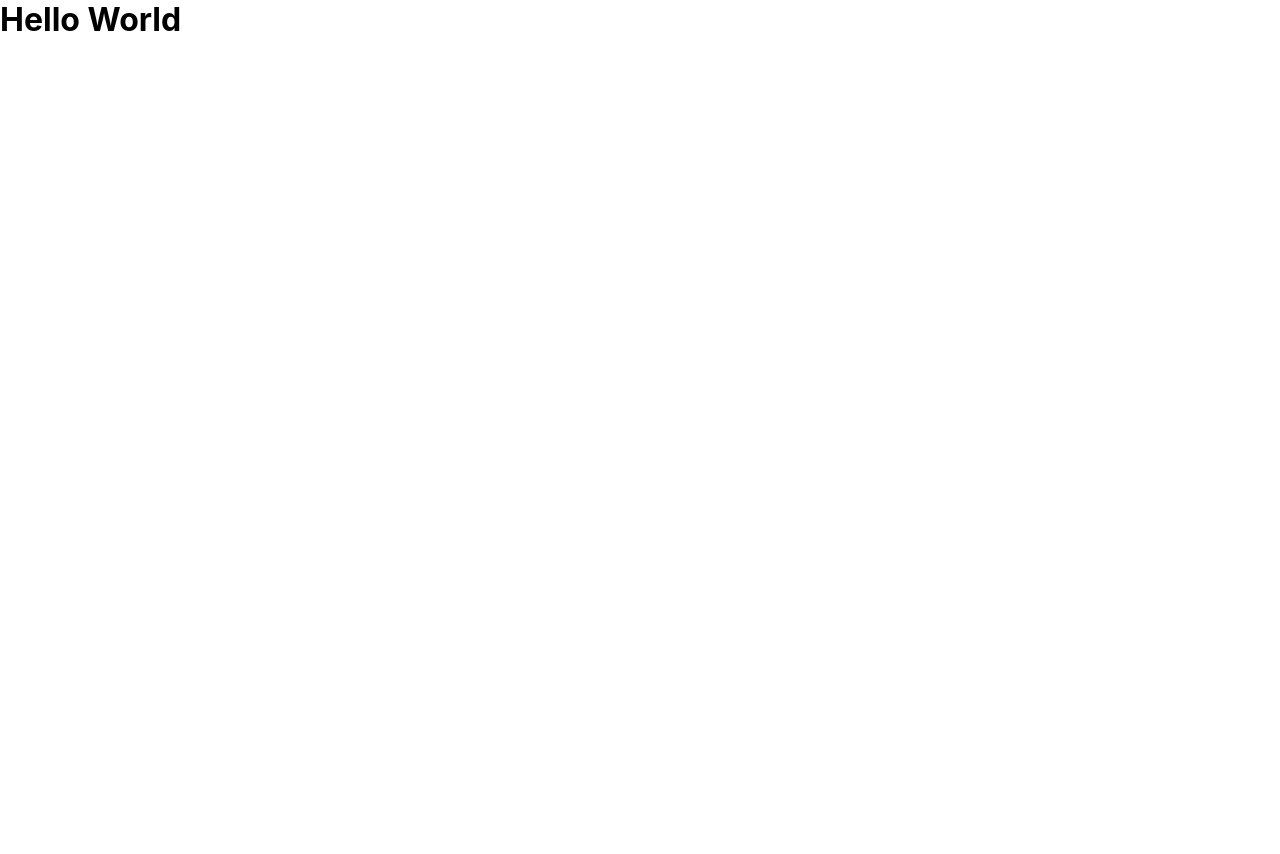
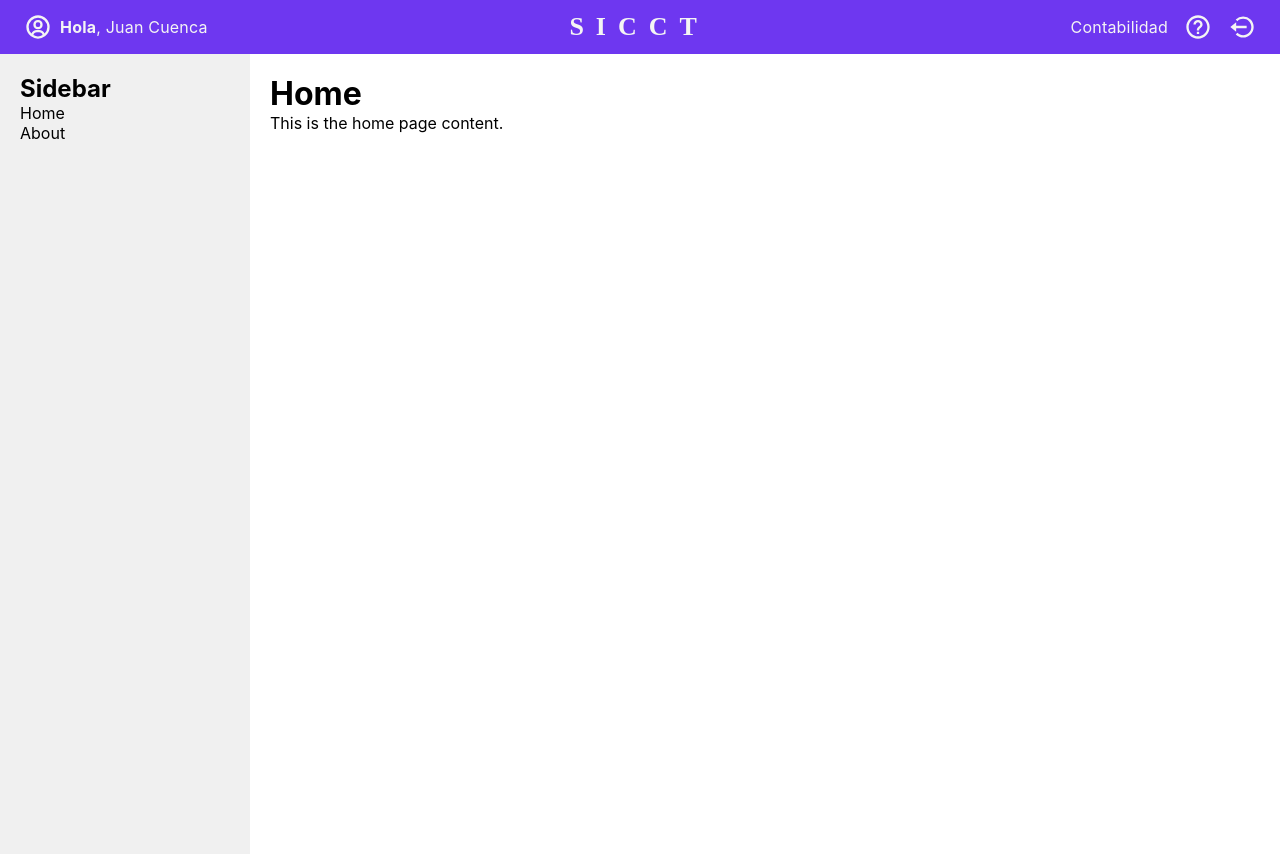
Before and after one commit to jncuenca/sicct_front, a React (Vite) app: page / in a window 1280 px wide. Before the commit the page ends 800 px from the top, so only its background shows below. Built offline with nearby package versions, Linux system fonts and the light colour scheme.

Commit message:
Added main layout of the web page with react routes

```diff
--- a/index.html
+++ b/index.html
@@ -2,9 +2,9 @@
 <html lang="en">
   <head>
     <meta charset="UTF-8" />
-    <link rel="icon" type="image/svg+xml" href="/vite.svg" />
+    <!-- <link rel="icon" type="image/svg+xml" href="/vite.svg" /> -->
     <meta name="viewport" content="width=device-width, initial-scale=1.0" />
-    <title>Vite + React</title>
+    <title>SICCT</title>
   </head>
   <body>
     <div id="root"></div>
--- a/package.json
+++ b/package.json
@@ -10,7 +10,9 @@
   },
   "dependencies": {
     "react": "^18.2.0",
-    "react-dom": "^18.2.0"
+    "react-dom": "^18.2.0",
+    "react-icons": "^4.11.0",
+    "react-router-dom": "^6.18.0"
   },
   "devDependencies": {
     "@types/react": "^18.0.28",
--- a/src/App.jsx
+++ b/src/App.jsx
@@ -1,9 +1,33 @@
 import './App.css'
+import { BrowserRouter as Router, Route, Routes } from 'react-router-dom'
+import { Header, Layout } from './sections'
 
-function App() {
+const Home = () => (
+  <div>
+    <h1>Home</h1>
+    <p>This is the home page content.</p>
+  </div>
+);
+
+const About = () => (
+  <div>
+    <h1>About</h1>
+    <p>This is the about page content.</p>
+  </div>
+);
+
+const App = () => {
   return (
     <div className="app">
-      <h1>Hello World</h1>
+      <Header />
+      <Router>
+          <Layout>
+            <Routes>
+              <Route path="/" element={<Home />} />
+              <Route path="/about" element={<About />} />
+            </Routes>
+          </Layout>
+      </Router>
     </div>
   )
 }
--- a/src/index.css
+++ b/src/index.css
@@ -12,5 +12,9 @@
   --color-white-10: #e9e9e9;
   --color-white-25: #c7c8c9;
 
-  --color-primary: #bf0a43;
+  /* --color-primary: rgb(55, 166, 240); */
+  /* --color-primary: #37a6f0; */
+  /* --color-primary: #f03737; */
+
+  --color-primary: #6e37f0;
 }
--- /dev/null
+++ b/src/sections/header/Header.jsx
@@ -0,0 +1,32 @@
+import './header.css'
+import { BiHelpCircle, BiLogOutCircle, BiUserCircle } from 'react-icons/bi'
+
+const Header = () => {
+
+    const name = "Juan Cuenca"
+    const groups = "Contabilidad"
+
+    return (
+        <div className="app_header">
+            <div className="app_header_profile">
+                    <BiUserCircle />
+                    <p><span>Hola</span>, {name}</p>
+            </div>
+            <div className="app_header_logo">
+                <h1>SICCT</h1>
+            </div>
+            <div className="app_header_info">
+                <div className="app_header_info_groups">
+                    <p>{groups}</p>
+                </div>
+
+                <div className="app_header_info_icons">
+                    <BiHelpCircle />
+                    <BiLogOutCircle />
+                </div>
+            </div>
+        </div>
+    )
+}
+
+export default Header
--- /dev/null
+++ b/src/sections/header/header.css
@@ -0,0 +1,55 @@
+.app_header {
+    background: var(--color-primary);
+    color: var(--color-white-5);
+
+    display: flex;
+    justify-content: space-between;
+    align-items: center;
+    padding: 12px 24px;
+
+    font-family: var(--font-family);
+}
+
+.app_header svg {
+    font-size: 28px;
+    cursor: pointer;
+}
+
+.app_header_profile {
+    display: flex;
+    align-items: center;
+    column-gap: 8px;
+
+    font-size: 16px;
+    letter-spacing: 0.2px;
+}
+
+.app_header_profile span {
+    font-weight: 700;
+}
+
+.app_header_logo {
+    display: flex;
+    align-items: center;
+}
+
+.app_header_logo h1 {
+    font-family: cursive;
+    letter-spacing: 12px;
+    font-size: 26px;
+}
+
+.app_header_info {
+    display: flex;
+    align-items: center;
+    column-gap: 16px;
+
+    font-size: 16px;
+    letter-spacing: 0.2px;
+}
+
+.app_header_info_icons {
+    display: flex;
+    align-items: center;
+    column-gap: 16px;
+}
--- /dev/null
+++ b/src/sections/index.js
@@ -0,0 +1,2 @@
+export { default as Header } from './header/Header'
+export { default as Layout } from './layout/Layout'
--- /dev/null
+++ b/src/sections/layout/Layout.jsx
@@ -0,0 +1,25 @@
+import { Link } from 'react-router-dom'
+import './Layout.css'
+
+const Layout = ({ children }) => {
+  return (
+    <div className="app-container">
+      <div className="sidebar">
+        <h2>Sidebar</h2>
+        <ul>
+          <li>
+            <Link to="/">Home</Link>
+          </li>
+          <li>
+            <Link to="/about">About</Link>
+          </li>
+        </ul>
+      </div>
+      <div className="content">
+        {children}
+      </div>
+    </div>
+  );
+};
+
+export default Layout
--- /dev/null
+++ b/src/sections/layout/layout.css
@@ -0,0 +1,15 @@
+.app-container {
+    display: flex;
+    height: 100vh;
+}
+
+.sidebar {
+    width: 250px;
+    background-color: #f0f0f0;
+    padding: 20px;
+}
+
+.content {
+    flex: 1;
+    padding: 20px;
+}
```
Also changed, not shown: 1 other file (tests, documents, lock files or other folders).
